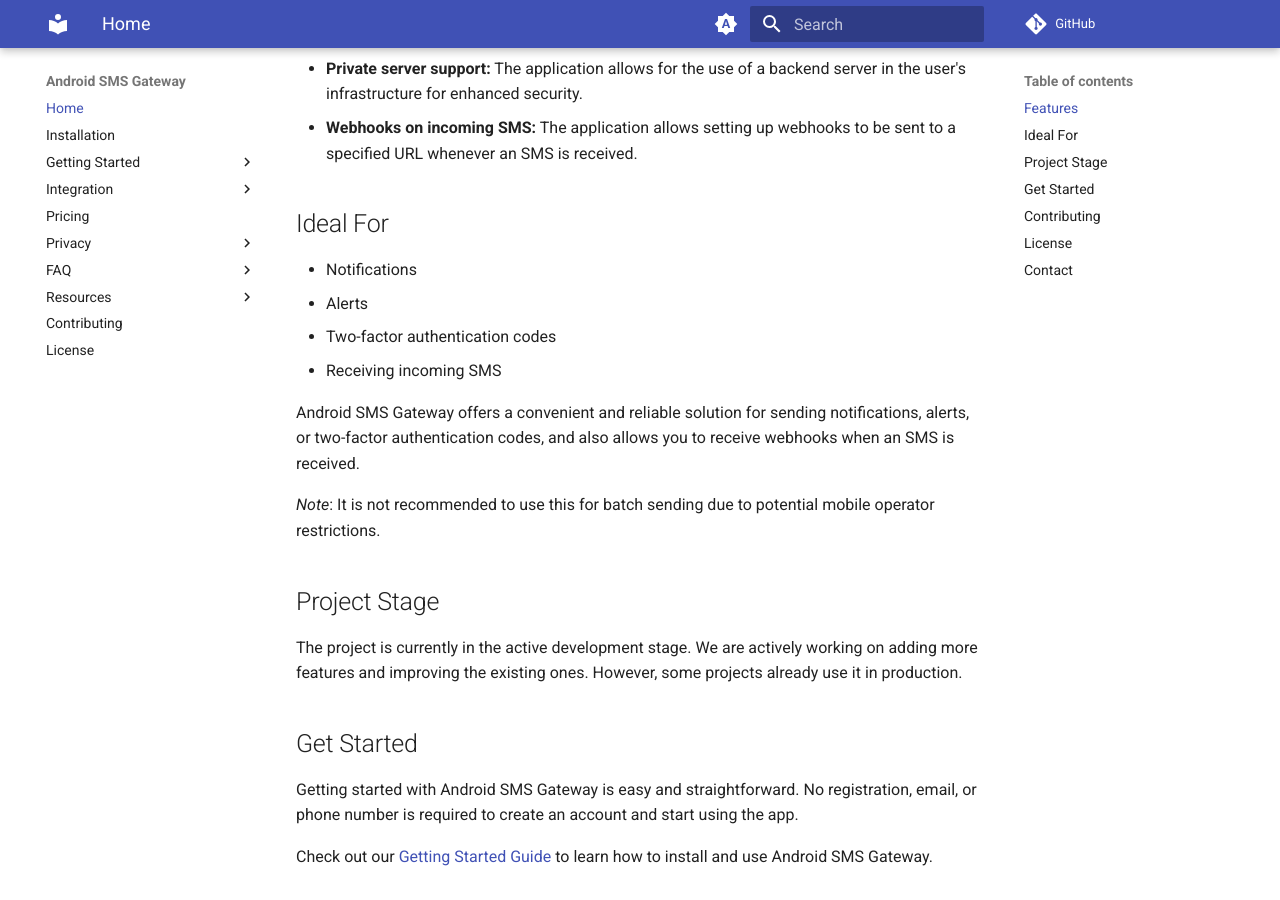
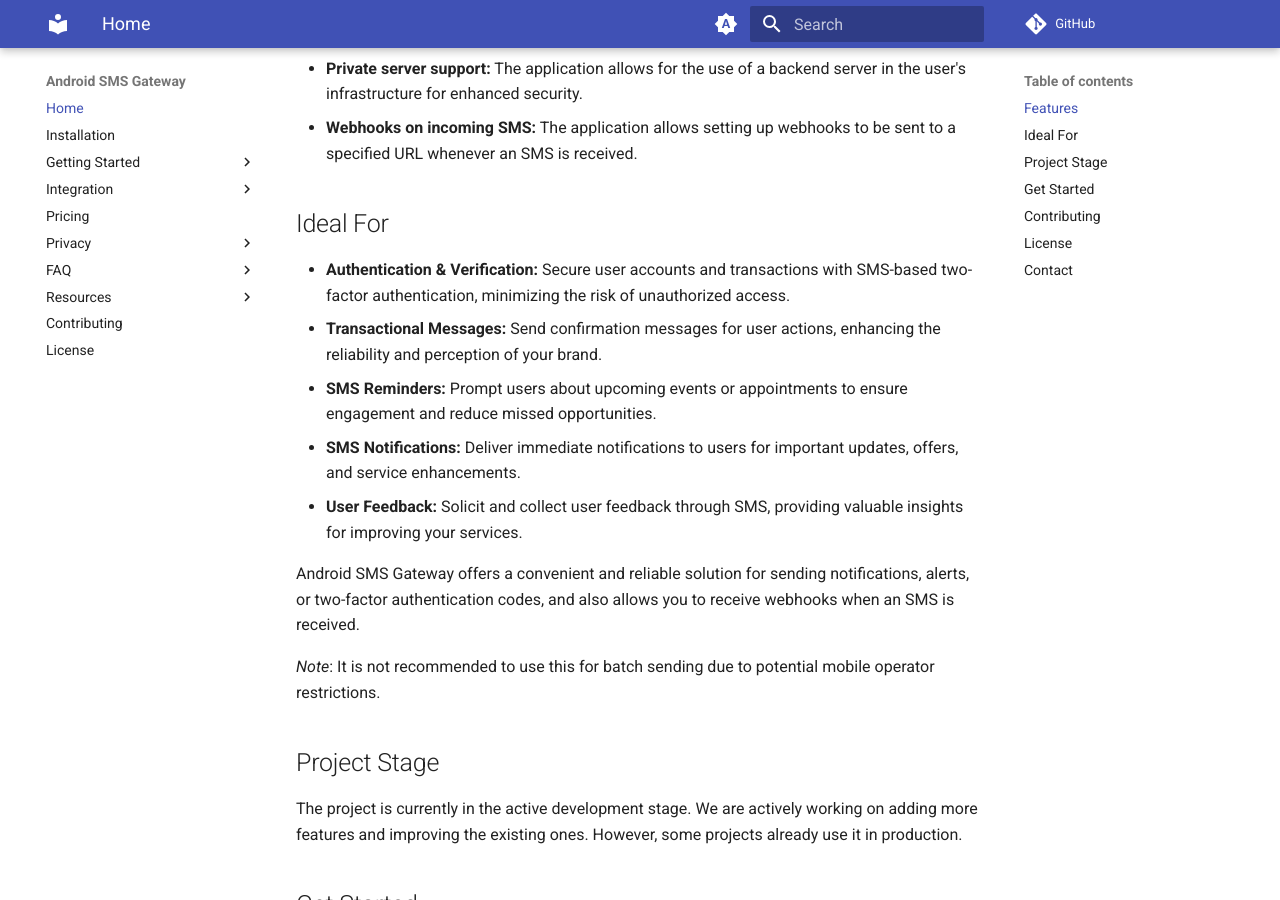
Before and after one commit to android-sms-gateway/docs-web, an MkDocs documentation site: the page built from docs/index.md, in a window 1280 px wide and 900 px high, scrolled down 1533 px. Built offline with MkDocs 1.6.1 and Material for MkDocs 9.7.7, drawn with Linux system fonts in a browser that asks for light colours; comment, search, counter and statistics services are not loaded.

Commit message:
[index] update use cases

```diff
--- a/docs/index.md
+++ b/docs/index.md
@@ -25,10 +25,11 @@
 
 ## Ideal For
 
-- Notifications
-- Alerts
-- Two-factor authentication codes
-- Receiving incoming SMS
+- **Authentication & Verification:** Secure user accounts and transactions with SMS-based two-factor authentication, minimizing the risk of unauthorized access.
+- **Transactional Messages:** Send confirmation messages for user actions, enhancing the reliability and perception of your brand.
+- **SMS Reminders:** Prompt users about upcoming events or appointments to ensure engagement and reduce missed opportunities.
+- **SMS Notifications:** Deliver immediate notifications to users for important updates, offers, and service enhancements.
+- **User Feedback:** Solicit and collect user feedback through SMS, providing valuable insights for improving your services.
 
 Android SMS Gateway offers a convenient and reliable solution for sending notifications, alerts, or two-factor authentication codes, and also allows you to receive webhooks when an SMS is received.
 
```
